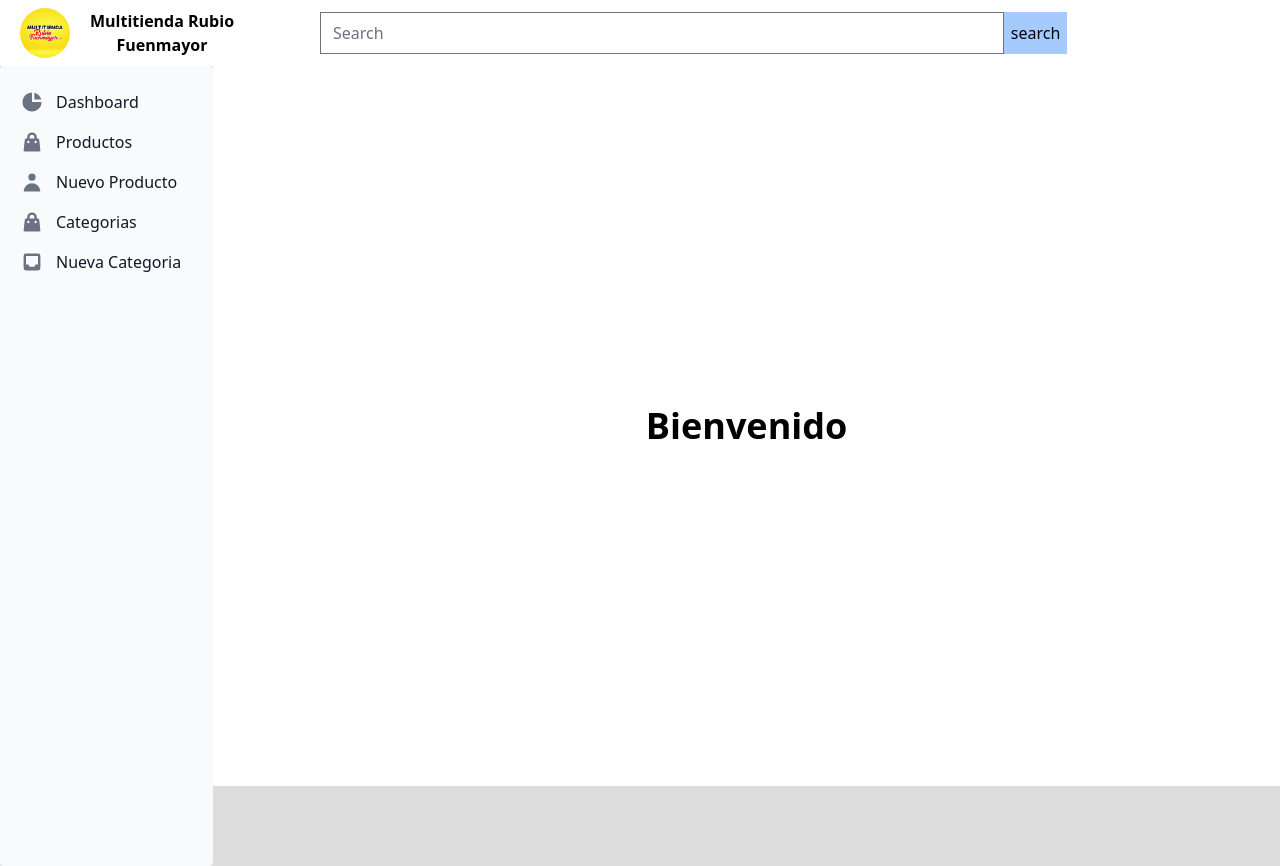
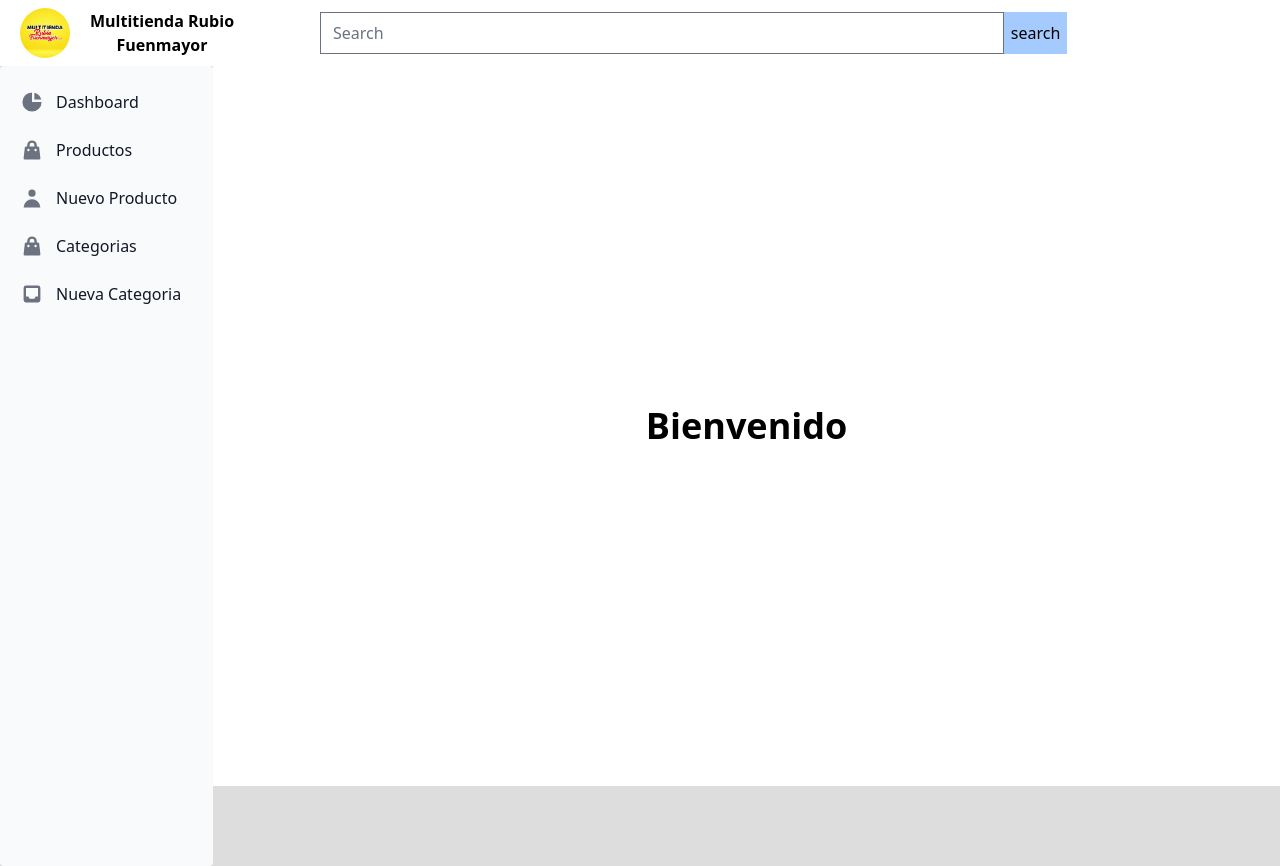
Before and after one commit to eurorondon/ecommers-fuenmayor-dashboard, a Next.js app: page / in a window 1280 px wide. Built offline with nearby package versions, Linux system fonts and the light colour scheme.

Commit message:
fixing error in console

```diff
--- a/src/app/components/DrawerMenu.js
+++ b/src/app/components/DrawerMenu.js
@@ -67,6 +67,7 @@ function DrawerMenu() {
             height={50}
             alt="Multitienda"
             className="rounded-full"
+            priority
           />
         </div>
 
--- a/src/app/components/SideBarComponent.js
+++ b/src/app/components/SideBarComponent.js
@@ -1,25 +1,18 @@
 import { Sidebar } from "flowbite-react";
 import Link from "next/link";
 import React from "react";
-import {
-  HiArrowSmRight,
-  HiChartPie,
-  HiInbox,
-  HiShoppingBag,
-  HiTable,
-  HiUser,
-} from "react-icons/hi";
+import { HiChartPie, HiShoppingBag, HiUser, HiInbox } from "react-icons/hi";
 import { MdOutlineMenu } from "react-icons/md";
 
 function SideBarComponent({ toggleMenu }) {
   return (
     <Sidebar
       aria-label="Sidebar with multi-level dropdown example"
-      className="w-full "
+      className="w-full"
     >
-      <div className=" lg:hidden   flex justify-end">
+      <div className="lg:hidden flex justify-end">
         <button
-          className="border bg-white border-l-2 rounded-md p-1 "
+          className="border bg-white border-l-2 rounded-md p-1"
           onClick={toggleMenu}
         >
           <MdOutlineMenu size={30} />
@@ -27,33 +20,46 @@ function SideBarComponent({ toggleMenu }) {
       </div>
       <Sidebar.Items>
         <Sidebar.ItemGroup>
-          <Link href={"/"} onClick={toggleMenu}>
-            <Sidebar.Item icon={HiChartPie}>Dashboard</Sidebar.Item>
-          </Link>
-          <Link href={"/productos"} onClick={toggleMenu}>
-            <Sidebar.Item icon={HiShoppingBag}>Productos</Sidebar.Item>
-          </Link>
-          <Link href="/add-product" onClick={toggleMenu}>
-            <Sidebar.Item icon={HiUser}>Nuevo Producto</Sidebar.Item>
-          </Link>
-          <Link href="/categorias" onClick={toggleMenu}>
-            <Sidebar.Item icon={HiShoppingBag}>Categorias</Sidebar.Item>
-          </Link>
-
-          <Link href="/categories" onClick={toggleMenu}>
-            <Sidebar.Item icon={HiInbox}>Nueva Categoria</Sidebar.Item>
-          </Link>
-
-          {/* <Sidebar.Item href="#" icon={HiUser}>
+          <Sidebar.Item
+            as={Link}
+            href="/"
+            icon={HiChartPie}
+            onClick={toggleMenu}
+          >
+            Dashboard
+          </Sidebar.Item>
+          <Sidebar.Item
+            as={Link}
+            href="/productos"
+            icon={HiShoppingBag}
+            onClick={toggleMenu}
+          >
+            Productos
+          </Sidebar.Item>
+          <Sidebar.Item
+            as={Link}
+            href="/add-product"
+            icon={HiUser}
+            onClick={toggleMenu}
+          >
             Nuevo Producto
-          </Sidebar.Item> */}
-
-          {/* <Sidebar.Item href="#" icon={HiArrowSmRight}>
-            Sign In
-          </Sidebar.Item> */}
-          {/* <Sidebar.Item href="#" icon={HiTable}>
-            Sign Up
-          </Sidebar.Item> */}
+          </Sidebar.Item>
+          <Sidebar.Item
+            as={Link}
+            href="/categorias"
+            icon={HiShoppingBag}
+            onClick={toggleMenu}
+          >
+            Categorias
+          </Sidebar.Item>
+          <Sidebar.Item
+            as={Link}
+            href="/categories"
+            icon={HiInbox}
+            onClick={toggleMenu}
+          >
+            Nueva Categoria
+          </Sidebar.Item>
         </Sidebar.ItemGroup>
       </Sidebar.Items>
     </Sidebar>
@@ -61,20 +67,3 @@ function SideBarComponent({ toggleMenu }) {
 }
 
 export default SideBarComponent;
-
-{
-  /* <Sidebar.Collapse icon={HiShoppingBag} label="Categorias">
-            <Sidebar.Item href="#">Products</Sidebar.Item>
-            <Sidebar.Item href="#">Sales</Sidebar.Item>
-            <Sidebar.Item href="#">Refunds</Sidebar.Item>
-            <Sidebar.Item href="#">Shipping</Sidebar.Item>
-            <Sidebar.Item href="#">Products</Sidebar.Item>
-            <Sidebar.Item href="#">Sales</Sidebar.Item>
-            <Sidebar.Item href="#">Refunds</Sidebar.Item>
-            <Sidebar.Item href="#">Shipping</Sidebar.Item>
-            <Sidebar.Item href="#">Products</Sidebar.Item>
-            <Sidebar.Item href="#">Sales</Sidebar.Item>
-            <Sidebar.Item href="#">Refunds</Sidebar.Item>
-            <Sidebar.Item href="#">Shipping</Sidebar.Item>
-          </Sidebar.Collapse> */
-}
--- a/src/app/productos/page.jsx
+++ b/src/app/productos/page.jsx
@@ -209,7 +209,9 @@ function Productos() {
                       alt="img"
                       width={80}
                       height={80}
-                      loading="lazy"
+                      style={{ width: "auto", height: "auto" }} // Mantén la proporción
+                      // loading="lazy"
+                      priority="false"
                     />
                   </Table.Cell>
                   <Table.Cell className="font-extrabold">
```
